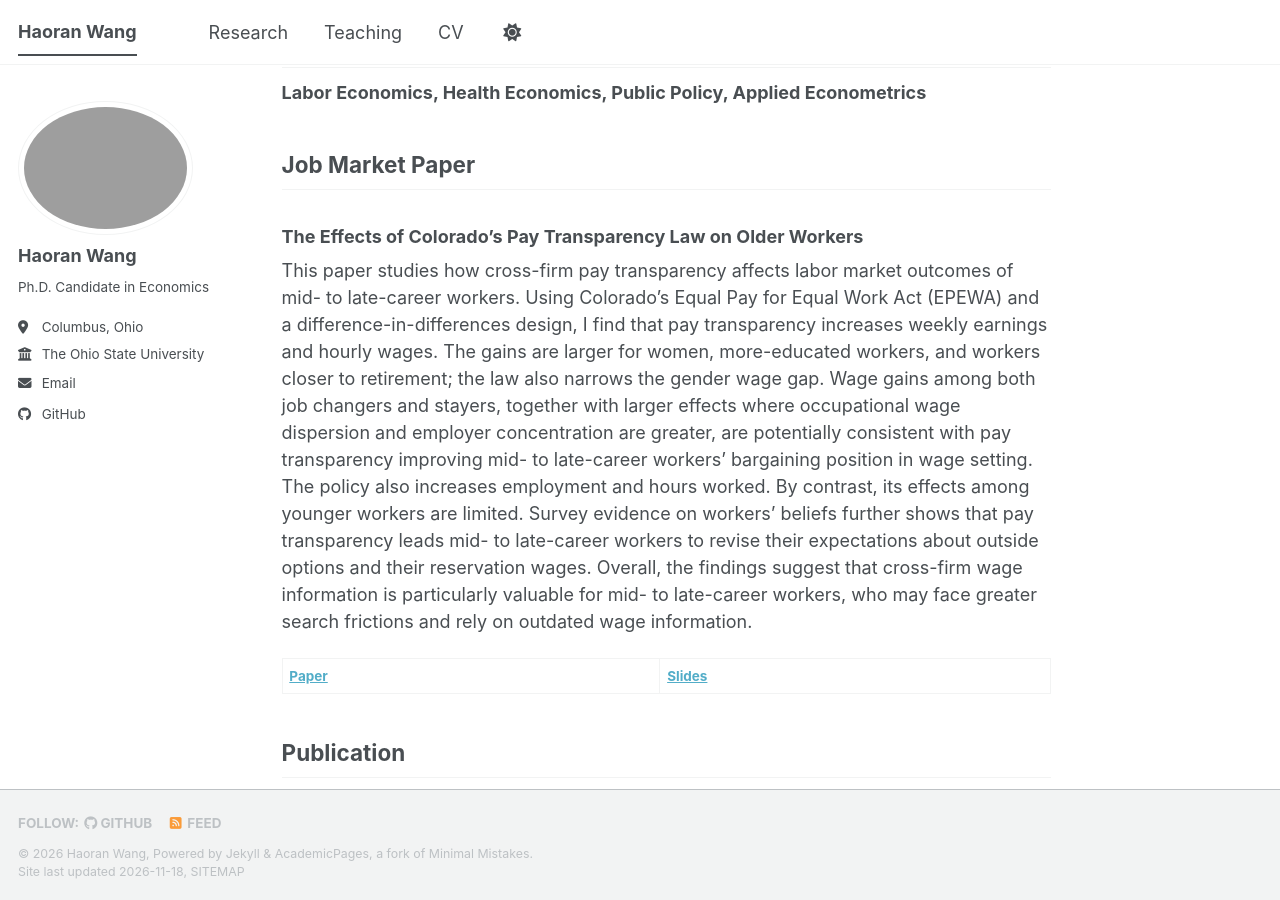
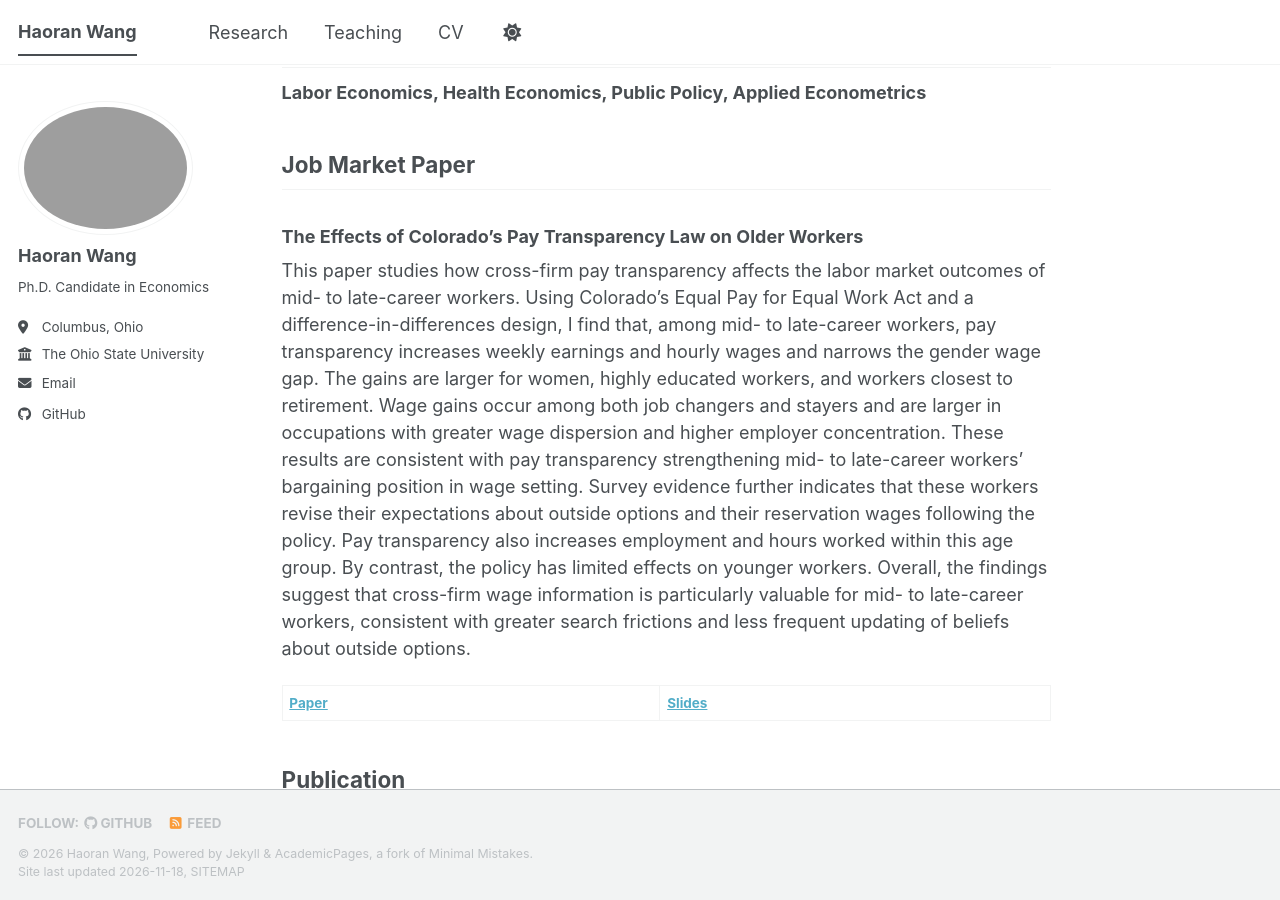
Before and after one commit to hwang853/hwang853.github.io, a Jekyll site: the page built from _pages/about.md, in a window 1280 px wide and 900 px high, scrolled down 372 px. Built offline with Jekyll 4.4.1, drawn with Linux system fonts in a browser that asks for light colours; a style sheet for code colours, icons or effects is not loaded.

Commit message:
Edit about.md for clarity on pay transparency effects
Revised the text for clarity and conciseness regarding the effects of Colorado's pay transparency law on older workers.

```diff
--- a/_pages/about.md
+++ b/_pages/about.md
@@ -19,7 +19,7 @@ I study how labor market regulations and social insurance programs affect employ
 
 ### The Effects of Colorado's Pay Transparency Law on Older Workers
 
-This paper studies how cross-firm pay transparency affects labor market outcomes of mid- to late-career workers. Using Colorado's Equal Pay for Equal Work Act (EPEWA) and a difference-in-differences design, I find that pay transparency increases weekly earnings and hourly wages. The gains are larger for women, more-educated workers, and workers closer to retirement; the law also narrows the gender wage gap. Wage gains among both job changers and stayers, together with larger effects where occupational wage dispersion and employer concentration are greater, are potentially consistent with pay transparency improving mid- to late-career workers' bargaining position in wage setting. The policy also increases employment and hours worked. By contrast, its effects among younger workers are limited. Survey evidence on workers’ beliefs further shows that pay transparency leads mid- to late-career workers to revise their expectations about outside options and their reservation wages. Overall, the findings suggest that cross-firm wage information is particularly valuable for mid- to late-career workers, who may face greater search frictions and rely on outdated wage information.
+This paper studies how cross-firm pay transparency affects the labor market outcomes of mid- to late-career workers. Using Colorado’s Equal Pay for Equal Work Act and a difference-in-differences design, I find that, among mid- to late-career workers, pay transparency increases weekly earnings and hourly wages and narrows the gender wage gap. The gains are larger for women, highly educated workers, and workers closest to retirement. Wage gains occur among both job changers and stayers and are larger in occupations with greater wage dispersion and higher employer concentration. These results are consistent with pay transparency strengthening mid- to late-career workers' bargaining position in wage setting. Survey evidence further indicates that these workers revise their expectations about outside options and their reservation wages following the policy. Pay transparency also increases employment and hours worked within this age group. By contrast, the policy has limited effects on younger workers. Overall, the findings suggest that cross-firm wage information is particularly valuable for mid- to late-career workers, consistent with greater search frictions and less frequent updating of beliefs about outside options.
 
 **[Paper](/files/JMP_Haoran_Wang.pdf)** | **[Slides](/files/JMP_Slides_Haoran_Wang.pdf)**
 
```
